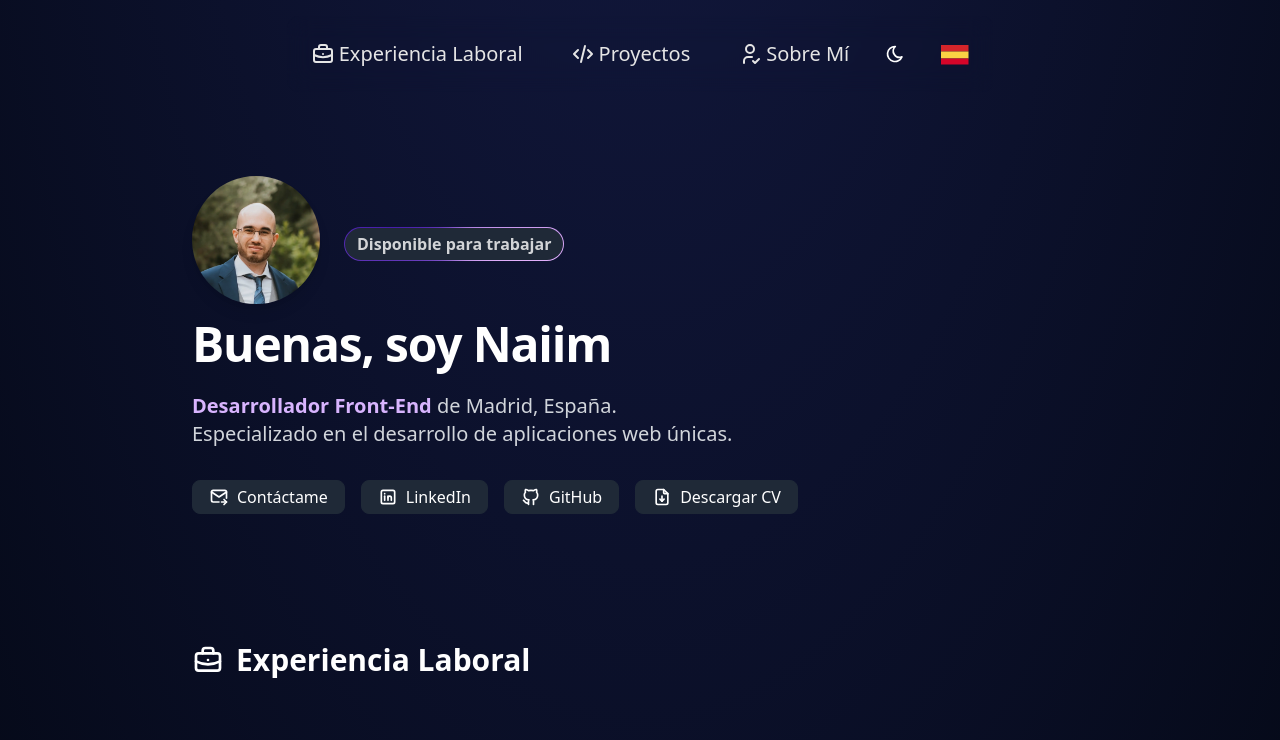
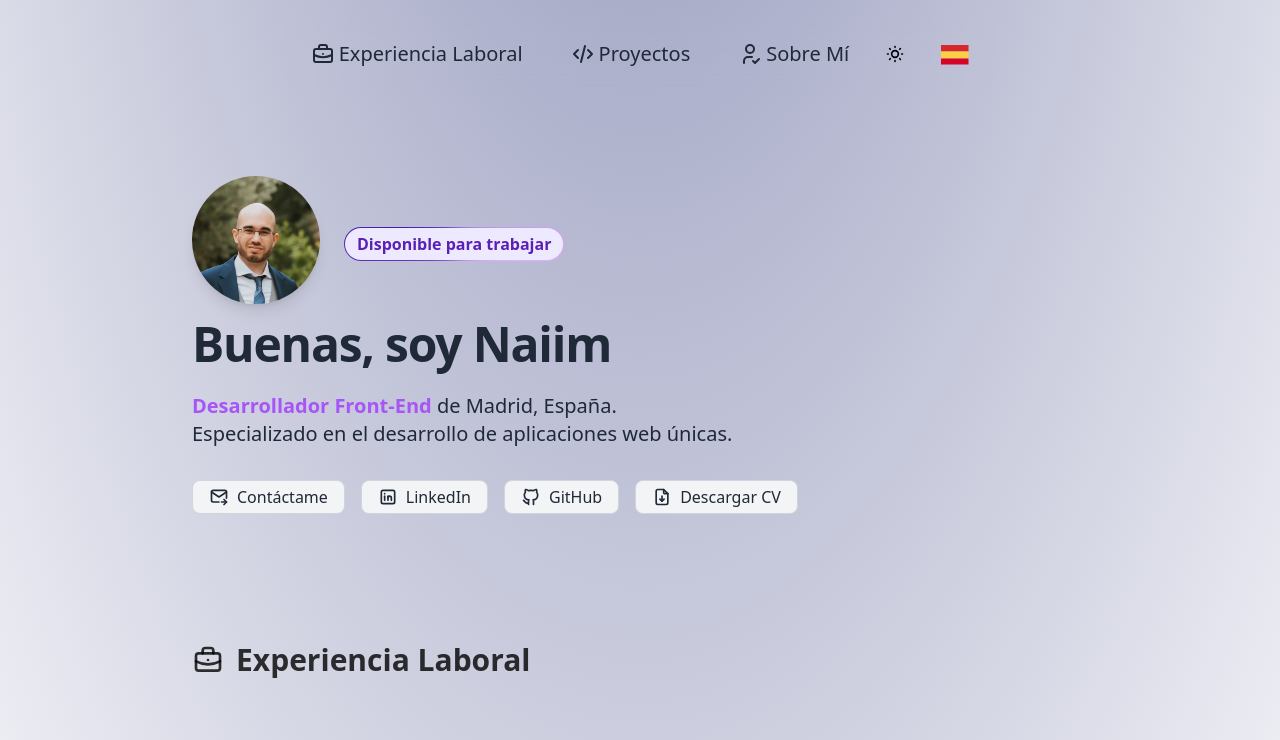
Before and after one commit to Naiimtj/porfolioNaiim, a React (Vite) app: page / in a window 1280 px wide. Shown: the top 740 px of the page. Built offline with nearby package versions, Linux system fonts and the light colour scheme.

Commit message:
fix: theme selector

```diff
--- a/src/components/ThemeToggle.jsx
+++ b/src/components/ThemeToggle.jsx
@@ -10,7 +10,11 @@ const ThemeSwitcher = () => {
       if (localStorage.getItem("theme")) {
         return localStorage.getItem("theme");
       } else {
+        if (window.matchMedia("(prefers-color-scheme: dark)").matches) {
           return localStorage.setItem("theme", "dark");
+        } else {
+          return localStorage.setItem("theme", "light");
+        }
       }
     }
     return window.matchMedia("(prefers-color-scheme: dark)").matches
@@ -18,8 +22,8 @@ const ThemeSwitcher = () => {
       : "light";
   };
   const initialTheme = getInitialTheme();
-  const [theme, setTheme] = useState(initialTheme);
-
+  const [theme, setTheme] = useState(initialTheme || "dark");
+console.log(theme);
   useEffect(() => {
     const matchMedia = window.matchMedia("(prefers-color-scheme: dark)");
     updateScrollbarStyles();
@@ -41,10 +45,10 @@ const ThemeSwitcher = () => {
   };
 
   const updateTheme = (themePreference) => {
-    const isDark =
+  console.log(themePreference);
+  const isDark =
       themePreference === "dark" ||
-      (themePreference === "system" &&
-        window.matchMedia("(prefers-color-scheme: dark)").matches);
+        window.matchMedia("(prefers-color-scheme: dark)").matches;
     document.documentElement.classList.toggle("dark", isDark);
     updateIcon(themePreference);
   };
```
